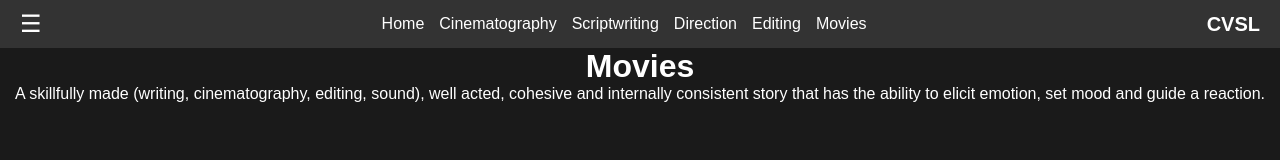
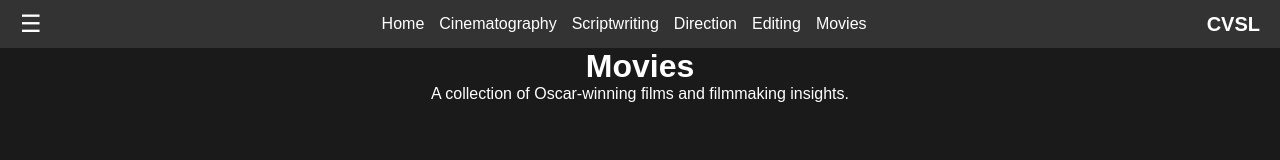
Before and after one commit to srplutoo/CineVerse-Story-Lab, a plain HTML site: page pages/movies.html in a window 1280 px wide. Drawn offline with Linux system fonts and the light colour scheme.

Commit message:
Update and rename movies.html to pages/movies.html

```diff
--- a/movies.html
+++ b/pages/movies.html
@@ -24,8 +24,8 @@
     </header>
 
     <main>
-        <h1>Movies</h1>
-        <p>A skillfully made (writing, cinematography, editing, sound), well acted, cohesive and internally consistent story that has the ability to elicit emotion, set mood and guide a reaction.</p>
+       <h1>Movies</h1>
+<p>A collection of Oscar-winning films and filmmaking insights.</p>
     </main>
 
     <script src="../script.js"></script>
```
